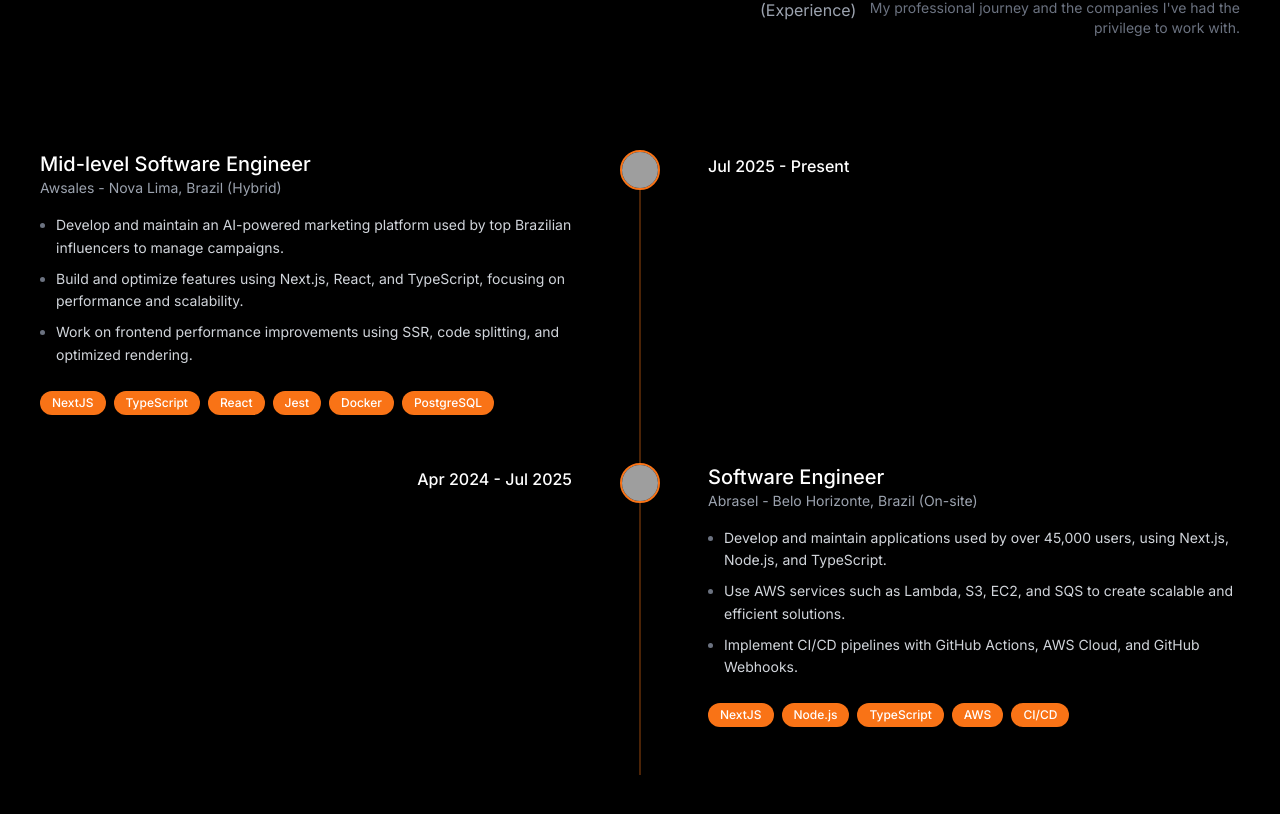
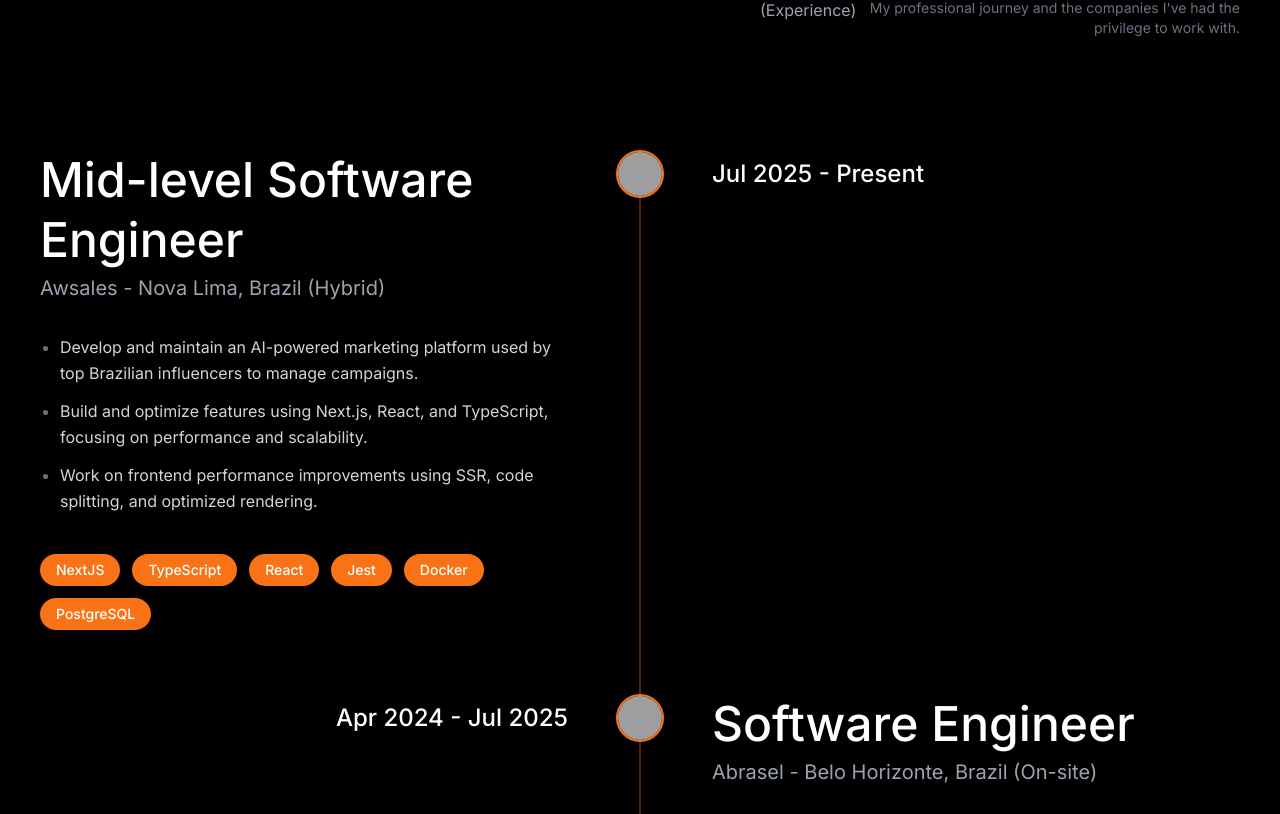
Before and after one commit to shujabakhtiar/shuja-portfolio, a Vue app: page / in a window 1280 px wide. Shown: the part 1826-2640 px from the top of the page. Built offline with nearby package versions, Linux system fonts and the light colour scheme; grey boxes are pictures that could not be loaded; a web font is replaced by a local one.

Commit message:
exp ready

```diff
--- a/src/components/cards/ExperienceCard.vue
+++ b/src/components/cards/ExperienceCard.vue
@@ -6,22 +6,22 @@
 
         <!-- Content Block -->
         <div :class="[
-            'flex flex-col gap-2 pb-12 flex-1',
+            'flex flex-col gap-4 pb-16 flex-1',
             isLeft ? 'pr-8 items-start text-left' : 'pl-8 items-start text-left'
         ]">
-            <div class="flex flex-col items-start">
-                <h3 class="text-xl font-bold text-white">{{ role }}</h3>
-                <h4 class="text-gray-400 text-sm">{{ company }}</h4>
+            <div class="flex flex-col items-start gap-1">
+                <h3 class="text-5xl font-bold text-white leading-tight">{{ role }}</h3>
+                <h4 class="text-gray-400 text-xl">{{ company }}</h4>
             </div>
 
-            <ul class="list-disc list-outside ml-4 space-y-2 my-2 marker:text-gray-500">
-                 <li v-for="desc in description" :key="desc" class="text-gray-300 text-sm leading-relaxed">
+            <ul class="list-disc list-outside ml-5 space-y-3 my-4 marker:text-gray-500">
+                 <li v-for="desc in description" :key="desc" class="text-gray-300 text-base leading-relaxed">
                     {{ desc }}
                  </li>
             </ul>
 
-            <div class="flex flex-wrap gap-2 mt-2">
-                <Tag v-for="tag in skillTags" :key="tag" color="orange" customClasses="!bg-orange-500 !text-white !border-none !text-xs !px-3 !py-1">
+            <div class="flex flex-wrap gap-3 mt-2">
+                <Tag v-for="tag in skillTags" :key="tag" customClasses="!bg-orange-500 !text-white !border-none !text-sm !px-4 !py-1.5">
                     {{ tag }}
                 </Tag>
             </div>
@@ -29,20 +29,20 @@
 
         <!-- Timeline Icon -->
         <div class="flex-none flex justify-center relative self-start">
-             <div class="w-10 h-10 rounded-full border-2 border-orange-500 bg-[#0a0a0a] z-10 flex items-center justify-center overflow-hidden">
+             <div class="w-12 h-12 rounded-full border-2 border-orange-500 bg-[#0a0a0a] z-10 flex items-center justify-center overflow-hidden">
                 <img v-if="logo && logo.startsWith('http')" :src="logo" class="w-full h-full object-cover" alt="Company Logo" />
-                <span v-else class="text-orange-500 text-xs font-bold">{{ company.substring(0,2).toUpperCase() }}</span>
+                <span v-else class="text-orange-500 text-sm font-bold">{{ company.substring(0,2).toUpperCase() }}</span>
              </div>
         </div>
 
         <!-- Date Block -->
         <div :class="[
-            'flex flex-col pt-1 flex-1',
+            'flex flex-col pt-2 flex-1',
             isLeft ? 'pl-8 items-start text-left' : 'pr-8 items-end text-right'
         ]">
-            <span class="text-white font-bold text-base">{{ duration }}</span>
+            <span class="text-white font-bold text-2xl">{{ duration }}</span>
             <!-- Optional: Calculate duration length if needed, for now placeholder or omitted if not passed -->
-            <!-- <span class="text-gray-500 text-sm">1 year 3 month</span> -->
+            <!-- <span class="text-gray-500 text-base">1 year 3 month</span> -->
         </div>
     </div>
 </template>
```
